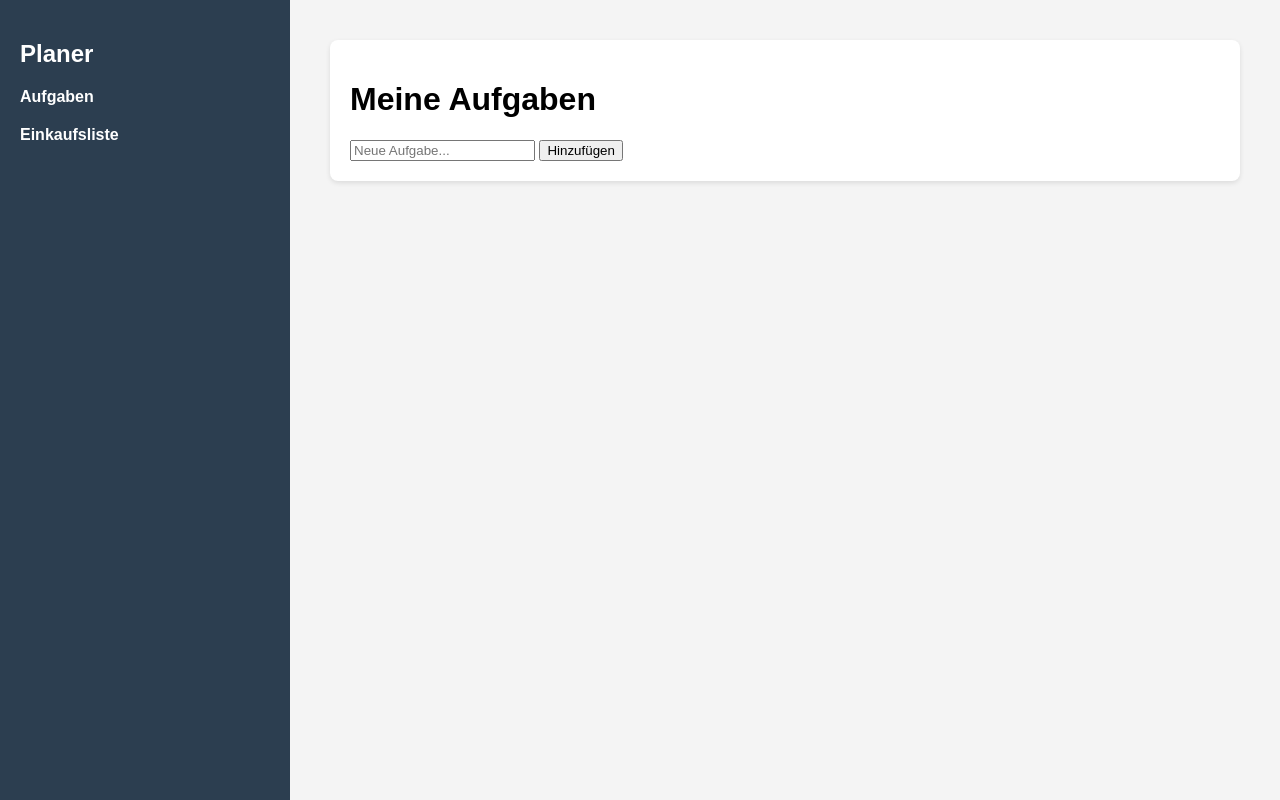
After one commit to EHubert04/Plan-Buy, a Flask app: template templates/index.html in a window 1280 px wide. The commit adds this page. Run offline with Flask 3, Linux system fonts and the light colour scheme; the template is opened without the code that fills it, so the values that code supplies are empty.

Commit message:
Reparatur Menü sn der Seite

```diff
--- a/app.py
+++ b/app.py
@@ -1,37 +1,26 @@
-from flask import Flask, render_template, request
+from flask import Flask, jsonify, request
+from flask_cors import CORS # Verhindert Probleme beim lokalen Testen
 
 app = Flask(__name__)
+CORS(app)
 
+# Temporärer Speicher (später eine Datenbank wie SQLite)
+data = {
+    "tasks": ["Projekt planen", "Code schreiben"],
+    "resources": ["Laptop", "Kaffee"]
+}
 
-@app.route("/")
-def index():
-    return render_template("base.html")
+@app.route('/get_data', methods=['GET'])
+def get_data():
+    return jsonify(data)
 
+@app.route('/add_item', methods=['POST'])
+def add_item():
+    item = request.json.get('item')
+    category = request.json.get('category') # 'tasks' oder 'resources'
+    if category in data:
+        data[category].append(item)
+    return jsonify({"status": "success"})
 
-@app.route("/planning")
-def planning():
-    plans = [
-        {"id": 1, "name": "Hausbau – Fundament"},
-        {"id": 2, "name": "Wochenessen"}
-    ]
-    return render_template("planning.html", plans=plans)
-
-
-@app.route("/shopping")
-def shopping():
-    items = [
-        {"name": "Zement 25kg", "category": "Baumarkt > Beton"},
-        {"name": "Milch", "category": "Supermarkt > Milchprodukte"}
-    ]
-    return render_template("shopping.html", items=items)
-
-
-@app.route("/planning/<int:plan_id>/add-to-shopping", methods=["POST"])
-def add_to_shopping(plan_id):
-    # später: Materialien → Einkaufseinträge
-    print(f"Plan {plan_id} zur Einkaufsliste hinzugefügt")
-    return "", 204
-
-
-if __name__ == "__main__":
+if __name__ == '__main__':
     app.run(debug=True)
--- a/static/style.css
+++ b/static/style.css
@@ -1,34 +1,16 @@
-body {
-  margin: 0;
-  font-family: sans-serif;
+body { font-family: sans-serif; margin: 0; display: flex; }
+.container { display: flex; width: 100%; height: 100vh; }
+
+.sidebar {
+    width: 250px;
+    background: #2c3e50;
+    color: white;
+    padding: 20px;
 }
 
-.layout {
-  display: flex;
-  height: 100vh;
-}
+.sidebar ul { list-style: none; padding: 0; }
+.sidebar li { margin: 20px 0; cursor: pointer; }
+.sidebar a { color: white; text-decoration: none; font-weight: bold; }
 
-.sidebar {
-  width: 220px;
-  background: #2c2f33;
-  color: white;
-  padding: 1rem;
-}
-
-.sidebar a {
-  display: block;
-  color: white;
-  text-decoration: none;
-  padding: 0.5rem;
-  margin-bottom: 0.5rem;
-  border-radius: 4px;
-}
-
-.sidebar a:hover {
-  background: #444;
-}
-
-main {
-  flex: 1;
-  padding: 1.5rem;
-}
+.content { flex-grow: 1; padding: 40px; background: #f4f4f4; }
+.section { background: white; padding: 20px; border-radius: 8px; box-shadow: 0 2px 5px rgba(0,0,0,0.1); }
--- /dev/null
+++ b/templates/index.html
@@ -0,0 +1,36 @@
+<!DOCTYPE html>
+<html lang="de">
+<head>
+    <meta charset="UTF-8">
+    <title>Planungs-Tool</title>
+    <link rel="stylesheet" href="style.css">
+</head>
+<body>
+    <div class="container">
+        <nav class="sidebar">
+            <h2>Planer</h2>
+            <ul>
+                <li><a href="#" onclick="showSection('tasks')">Aufgaben</a></li>
+                <li><a href="#" onclick="showSection('resources')">Einkaufsliste</a></li>
+            </ul>
+        </nav>
+
+        <main class="content">
+            <div id="tasks" class="section">
+                <h1>Meine Aufgaben</h1>
+                <ul id="task-list"></ul>
+                <input type="text" id="task-input" placeholder="Neue Aufgabe...">
+                <button onclick="addItem('task')">Hinzufügen</button>
+            </div>
+
+            <div id="resources" class="section" style="display:none;">
+                <h1>Einkaufsliste / Ressourcen</h1>
+                <ul id="resource-list"></ul>
+                <input type="text" id="resource-input" placeholder="Ressource...">
+                <button onclick="addItem('resource')">Hinzufügen</button>
+            </div>
+        </main>
+    </div>
+    <script src="script.js"></script>
+</body>
+</html>
```
Also changed, not shown: script.js (+30 -29 lines), templates/base.html (deleted, +0 -36 lines), templates/planning.html (deleted, +0 -15 lines), templates/shopping.html (deleted, +0 -10 lines).
